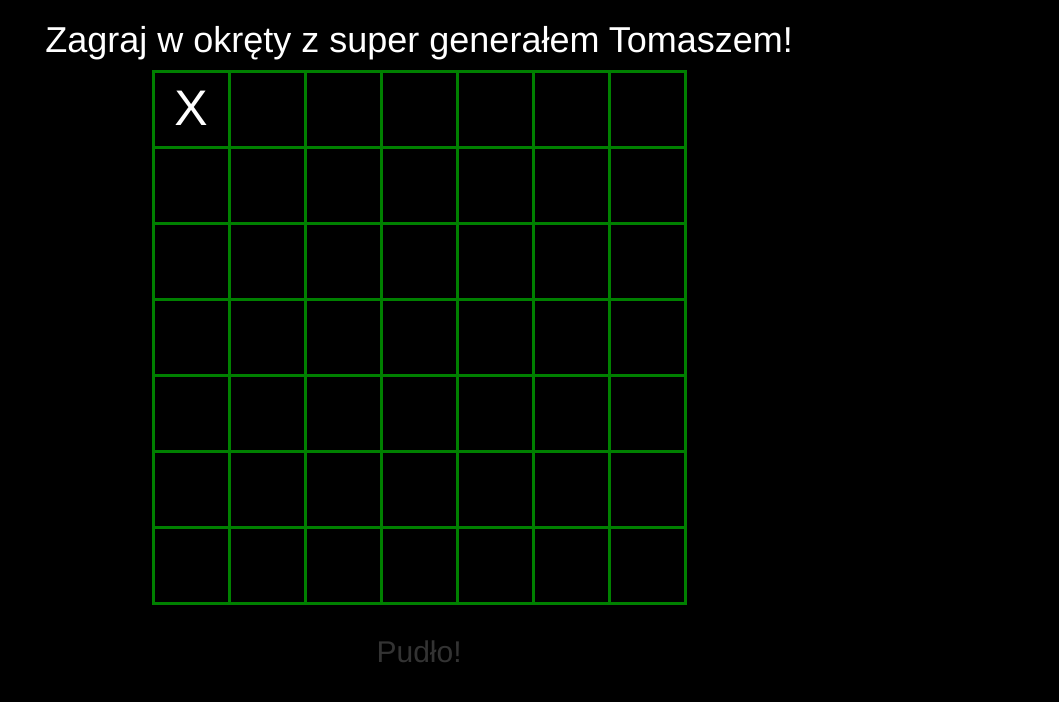
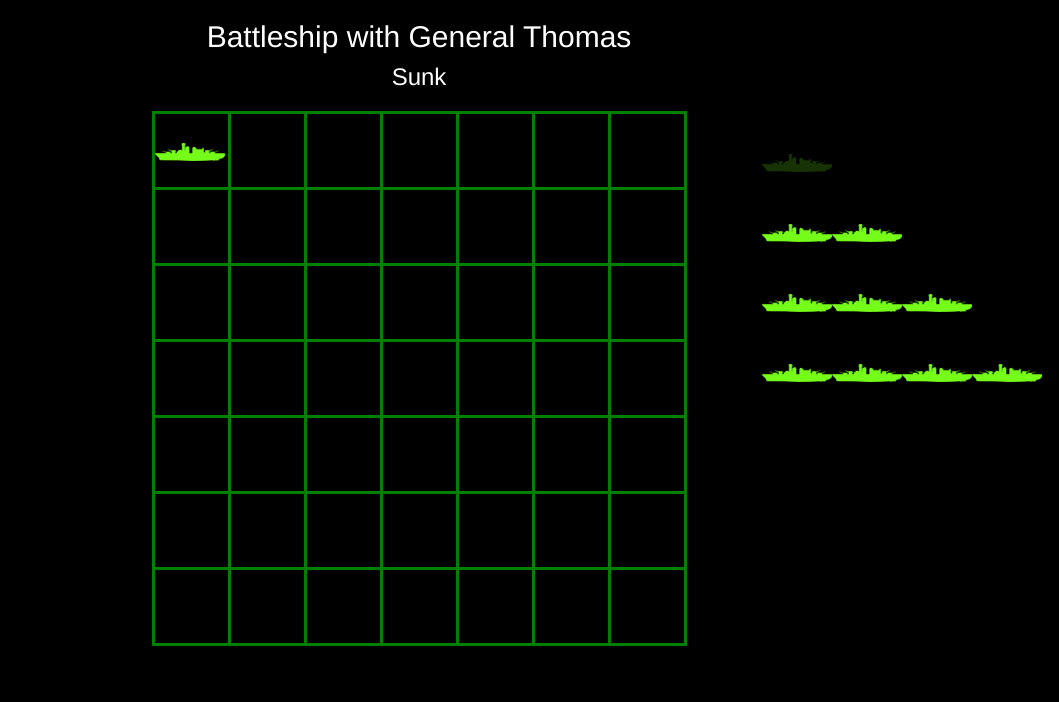
Before and after one commit to wysoki89/battleship, a plain HTML site: page index.html in a window 1280 px wide. Both pictures are taken after a click on the element 412 px from the left and 109 px from the top of the page. Shown: the whole page, without its empty margins (221-1280 px from the left). Drawn offline with nearby package versions, Linux system fonts and the light colour scheme.

Commit message:
avoid collision

```diff
--- a/battleship.css
+++ b/battleship.css
@@ -3,16 +3,22 @@ body {background-color: black}
 #mainText {color:white}
 #board table {margin:10px auto}
 #board td {border:3px solid;border-color:green;width:40px;height:40px}
-.hit img {width:37px}
+img {width:37px}
 .missed {color:white;text-align:center;font-size:25px}
+#ships div{margin-top:10px}
+.shipSunk{opacity:0.2}
 @media only screen and (min-width:72em){
 #board td {width:76px;height:76px}
-.hit img {width:70px}
+img {width:70px}
 .missed {font-size:50px}
+#ships div{margin-top:50px}
 }
 
 
 #mistakes p{font-size:25px}
 #divName {display:none; margin:0 auto}
 #btnName {width:100%}
-#results {display:none;}
+#results-container {display:none;}
+#gram {display:block;margin:0 auto}
+#results{margin-top:30px}
+#message{margin:1px auto}
--- a/battleship.js
+++ b/battleship.js
@@ -1,112 +1,244 @@
 //function adding coordinates to new object Coordinate
-function Coordinate (row,col){
+function Coordinate(row,col){
     this.row = row;
     this.col = col;
     this.isHit = false;
 }
 
-//object view with methods that are changing the user's view
+//object view with methods that are changing user's view
 var view = {
 
-    displayMessage: function(msg){
-        $('#message').html("");
-        setTimeout(function(){
-            $('#message').html(msg)},100)
+    // create board to play
+    createBoard: function(size){
+        for(i=0;i<size;i++){
+            $('#board table').append("<tr></tr>");
+            for(j=0;j<size;j++){
+                $('#board table tr').eq(i).append("<td></td>");
+            }
+        }
     },
 
-    displayHit: function(cell){
-
-    $('td').eq(cell.row*7+cell.col).addClass("hit");
-    $('td').eq(cell.row*7+cell.col).html('<img src="ship.png">');
+    // display message hit or missed after clicking td
+	displayMessage: function(msg){
+        $('#message').css({ "color": "black"});
+        setTimeout(function(){
+            $('#message').html(msg)
+        },100);
+        $('#message').css({ "color": "white"});
     },
 
+    // display ship after hit
+    displayHit: function(cell){
+    $('#board td').eq(cell.row*7+cell.col).addClass("hit");
+    $('#board td').eq(cell.row*7+cell.col).html('<img src="ship.png">');
+    },
+
+    // display miss after missed
     displayMiss: function(cell){
-        if(!$('td').eq(cell.row*7+cell.col).hasClass("hit"))
+        if(!$('#board td').eq(cell.row*7+cell.col).hasClass("hit"))
         {
-            $('td').eq(cell.row*7+cell.col).html("X");
-            $('td').eq(cell.row*7+cell.col).addClass("missed");
+            $('#board td').eq(cell.row*7+cell.col).html("X");
+            $('#board td').eq(cell.row*7+cell.col).addClass("missed");
         }
+    },
+
+    //sink ship - change opacity of sunk ship on side
+    sinkShip: function(shipNumber){
+        $('#ships div').eq(shipNumber).addClass("shipSunk");
+    },
+
+    // display number of mistakes and message of winning, hide board and ships and display next step
+    win: function(){
+        $('#mistakes p').html('Number of mistakes: ' + controller.noMistakes);
+            this.displayMessage("You won!");
+            setTimeout(function(){
+                $('#board').hide();
+                $('#ships').hide();
+                $('#divName').show();
+            },3000);
+    },
+
+    // restart view
+	restart: function(){
+        $('#results-container').hide();
+        $('#board').show();
+        $('#mistakes p').html("");
+        $('input').val("");
+        $('#board td').html("");
+        $('#board td').removeClass("hit");
+        $('#board td').removeClass("missed");
+		model.ships.forEach(function(item,index){
+			$('#ships').append("<div></div>");
+			var shipIndex = index;
+				item.positions.forEach(function(item,index){
+					$('#ships div').eq(shipIndex).append('<img src="ship.png">');
+				});
+		});
     }
+
 };
 
+//object model with methods that are changing model
 var model = {
-    boardSize: 7,
-    numShips: 4,
-    shipsSunk:0,
-    //function adding parameters to new object Ship
+    boardSize:7,
     ships:[],
-    makeShip: function (size){
+    makeShip: function(size){
+        this.positions=[];
         this.size = size;
-        this.SetPositions = function(shipSize)
+        this.hits=0;
+    },
+
+    // set random positions of each ship
+    setPositions: function()
         {
-        var tempPositions = [];
-
-        tempPositions[0]= new Coordinate (Math.floor((Math.random()*(8-shipSize))), Math.floor((Math.random()*(8-shipSize))));//maximum position of first location of the ship
+        this.ships.forEach(function(item){ //for each ship
+            do{
+            item.positions[0]= new Coordinate (Math.floor((Math.random()*(8-item.size))), Math.floor((Math.random()*(8-item.size))));//maximum position of first location of the ship
             if ( Math.random() > 0.5) // horizontal
             {
-            for (i=1; i < shipSize; i++)
+                // create next positions
+                for (i=1; i < item.size; i++)
                 {
-                tempPositions[i]= new Coordinate(tempPositions[i-1].row, tempPositions[i-1].col + 1);
+                    item.positions[i]= new Coordinate(item.positions[i-1].row, item.positions[i-1].col + 1);
                 }
             }
             else //vertical
             {
-            for (i=1; i < shipSize; i++)
+                // create next positions
+                for (i=1; i < item.size; i++)
                 {
-                tempPositions[i]= new Coordinate(tempPositions[i-1].row + 1, tempPositions[i-1].col);
-                tempPositions.isHit = false;
+                    item.positions[i]= new Coordinate(item.positions[i-1].row + 1, item.positions[i-1].col);
                 }
             }
-        return tempPositions;
             }
-        this.positions = this.SetPositions(this.size);
+            while(model.collision(item)>item.size); //if number of collisions is greater than ship's size - create positions again
+            });
+        },
+
+    // outputs number of collisions
+    collision: function(ship){
+        var collisions=0;
+        this.ships.forEach(function(item){ //for each existing ship
+            item.positions.forEach(function(item){ // for each position in existing ship
+                var checkedPosition = item;
+                ship.positions.forEach(function(item){ //check each position of new ship
+                    if(checkedPosition.col===item.col && checkedPosition.row===item.row){
+                        collisions++;
+                      }
+                });
+            });
+        });
+        return collisions;
+    },
+
+    // check if ship should sink
+    isSunk: function(ship){
+    if(ship.hits===ship.size)
+        {
+        view.sinkShip(model.ships.indexOf(ship));
+        view.displayMessage("Sunk");
+        }
+    },
+
+    // restart model
+    restart: function(){
+        this.ships.forEach(function(item) { //for each ship
+        item.positions.forEach(function(item){ //for each position in current ship
+            item.isHit = false;
+        });
+    });
     }
 };
 
-// model.ships = [new model.makeShip(1),new model.makeShip(2),new model.makeShip(3),new model.makeShip(4)];
+// creating ships and theit positions
 model.ships = [new model.makeShip(1),new model.makeShip(2),new model.makeShip(3),new model.makeShip(4)];
-model.fire = function(){
-             var currentHits = hits;
-             var shotCell = this;
-             shotCell.col = $(this).index();
-             shotCell.row = $(this).parent().index();
-             model.ships.forEach(function(item) { //for each ship
+model.setPositions();
+
+//checks if the ship is hit
+model.fire = function(col,row){
+             var currentHits = controller.hits;
+             var shotCell = {};
+             shotCell.col = col;
+             shotCell.row = row;
+             model.ships.forEach(function(item,index) { //for each ship
                     var currentShip = item;
+                    var currentShipNumber = index;
                     item.positions.forEach(function(item,index){ //for each position in current ship
                         if( (shotCell.col === item.col) && (shotCell.row === item.row) && (currentShip.positions[index].isHit===false))
                         {
                             currentShip.positions[index].isHit=true;
-                            hits++;
+                            controller.hits++;
                             view.displayHit(shotCell);
-                            view.displayMessage("Trafiłeś!");
+                            view.displayMessage("Hit!");
+                            currentShip.hits++;
+                            model.isSunk(currentShip);
                         }
                     });
              });
-             if (hits === currentHits) //if there wasn't made another hit
+             if (controller.hits === currentHits) //if there wasn't made another hit
              {
                      view.displayMiss(shotCell);
-                     view.displayMessage("Pudło!");
-             }
-            guesses++;
-            if (hits === model.ships[0].size + model.ships[1].size + model.ships[2].size + model.ships[3].size)
+                     view.displayMessage("Missed!");
+             };
+             controller.isWin();
+};
+
+// controller joins view and model
+var controller = {
+    // gives data to model and increase number of guesses
+    processGuess: function(col,row){
+        this.guesses++;
+        model.fire(col,row);
+    },
+    // restart controller
+    restart:function(){
+        this.noMistakes = 0;
+        this.hits = 0;
+        this.guesses = 0;
+    },
+    // check if number of hits = number of ship's positions
+    isWin:function(){
+        if (this.hits === model.ships[0].size + model.ships[1].size + model.ships[2].size + model.ships[3].size)
             {
-            noMistakes = guesses-(model.ships[0].size + model.ships[1].size + model.ships[2].size + model.ships[3].size);
-            $('#mistakes p').html('Ilość błędów: ' + noMistakes);
-            view.displayMessage("Wygrałeś!");
-            $('table').hide();
-            $('#divName').show();
+            this.noMistakes = this.guesses-(model.ships[0].size + model.ships[1].size + model.ships[2].size + model.ships[3].size);
+            view.win();
             }
     }
-//!!! dodaj do funkcji setPositions sprawdzenie czy już nie ma takiego statku! - tylko nie wiem jak
+}
+view.createBoard(model.boardSize);
+controller.restart();
+model.restart();
+view.restart();
+// gives location of hit after clicking on td
+$('#board td').on('click', function(){
+    if(!$(this).hasClass("guess")){
+        $(this).addClass("guess");
+        controller.processGuess($(this).index(), $(this).parent().index());
+    }
+});
 
-var noMistakes = 0;
-var hits = 0;
-var guesses = 0;
-
-$('td').on('click', model.fire);
+// input user's name action
 $('#btnName').on('click', function(){
     $('#divName').hide();
-    $('#results').show();
-    $('#results').append('<tr><td>' + $('input').val() + '</td><td>' + noMistakes + '</td></tr>')
-    $('#results tr').addClass('table table-striped');
+    $('#results-container').show();
 });
+
+// play again action
+$('#play').on('click', function(){
+    view.restart();
+    model.restart();
+    view.displayMessage("");
+});
+
+//initialize data for winer's table and add new user after clicking button
+var myModule = angular.module('myModule', []);
+myModule.controller('myController', function myController($scope){
+        $scope.users = [
+        {name:'Generał Tomasz', mistakes:0},
+        {name:'Marek12', mistakes:15},
+        {name:'elcia', mistakes:4},
+        ];
+		$scope.addUser = function(){
+			$scope.users.push({'name':$('input').val(), 'mistakes':controller.noMistakes});
+		};
+    });
--- a/index.html
+++ b/index.html
@@ -14,8 +14,7 @@
 <!-- Optional theme -->
 <link rel="stylesheet" href="https://maxcdn.bootstrapcdn.com/bootstrap/3.3.6/css/bootstrap-theme.min.css" integrity="sha384-fLW2N01lMqjakBkx3l/M9EahuwpSfeNvV63J5ezn3uZzapT0u7EYsXMjQV+0En5r" crossorigin="anonymous">
 <link rel="stylesheet" href="battleship.css" type="text/css">
-
-
+<script src="https://ajax.googleapis.com/ajax/libs/angularjs/1.5.6/angular.min.js"></script>
 <!--[if lt IE 9]>
     <script src="bower_components/html5shiv/dist/html5shiv.js"></script>
 <![endif]-->
@@ -23,104 +22,54 @@
 </head>
 
 
-<body>
-<h1 class="text-center" id="mainText">Zagraj w okręty z super generałem Tomaszem!</h1>
+<body data-ng-app="myModule">
+<h2 class="text-center" id="mainText">Battleship with General Thomas</h2>
 
-<div id="board">
-        <table>
-                <tr>
-                    <td></td>
-                    <td></td>
-                    <td></td>
-                    <td></td>
-                    <td></td>
-                    <td></td>
-                    <td></td>
-                </tr>
-                <tr>
-                    <td></td>
-                    <td></td>
-                    <td></td>
-                    <td></td>
-                    <td></td>
-                    <td></td>
-                    <td></td>
-                </tr>
-                <tr>
-                    <td></td>
-                    <td></td>
-                    <td></td>
-                    <td></td>
-                    <td></td>
-                    <td></td>
-                    <td></td>
-                </tr>
-                <tr>
-                    <td></td>
-                    <td></td>
-                    <td></td>
-                    <td></td>
-                    <td></td>
-                    <td></td>
-                    <td></td>
-                </tr>
-                <tr>
-                    <td></td>
-                    <td></td>
-                    <td></td>
-                    <td></td>
-                    <td></td>
-                    <td></td>
-                    <td></td>
-                </tr>
-                <tr>
-                    <td></td>
-                    <td></td>
-                    <td></td>
-                    <td></td>
-                    <td></td>
-                    <td></td>
-                    <td></td>
-                </tr>
-                <tr>
-
-                    <td></td>
-                    <td></td>
-                    <td></td>
-                    <td></td>
-                    <td></td>
-                    <td></td>
-                    <td></td>
-                </tr>
-
-        </table>
-</div>
-
-<div class"row">
+<div class"row" data-ng-controller="myController">
     <div class="col-md-4 col-md-offset-4">
-    <h2 class ="h2 text-center" id="message"></h2>
+    <h3 class ="h3 text-center" id="message"></h3>
     <div id ="mistakes" class = "container-fluid">
     <p class="text-center"></p>
     </div>
 
     <div class="input-group" id="divName">
-    <span class="input-group-btn">
-        <button class="btn btn-default" type="button" id="btnName">Dodaj do tabeli wyników</button>
-    </span>
-    <input type="text" class="form-control text-center" placeholder="Username" aria-describedby="name" >
+        <span class="input-group-btn">
+            <button class="btn btn-default" type="button" id="btnName" ng-click="addUser()">Add me to the winner's table</button>
+        </span>
+        <input type="text" class="form-control text-center" placeholder="Username" aria-describedby="name" >
     </div>
+    <div id="results-container" >
+    <div class="input-group">
+        <span class="input-group-addon" id="basic-addon1">Find a friend</span>
+        <input type="text" class="form-control" placeholder="Username" ng-model="username" aria-describedby="basic-addon1">
+    </div>
+
     <table id="results" class="table table-striped text-center">
     <tr>
         <td>Nick</td>
-        <td>Ilosc bledow</td>
+        <td>Mistakes</td>
+    </tr>
+    <tr class="table table-striped" data-ng-repeat="user in users | filter:username | orderBy:'mistakes'">
+        <td > {{user.name}}</td> <td>{{user.mistakes}}</td>
     </tr>
     </table>
+    <button id="play" type="button" class="btn btn-primary">Play again!</button>
+    </div>
 </div>
 </div>
 
+<div class="row">
+	<div id="board" class="col-md-6 col-md-offset-3">
+            <table></table>
+    </div>
+    <div class="col-md-3">
+		<div id="ships"></div>
+	</div>
+</div>
+
+
 
 <script type="text/javascript" src="https://ajax.googleapis.com/ajax/libs/jquery/2.2.0/jquery.min.js"></script>
-<script src="lodash.js"></script>
 <script type="text/javascript" src="battleship.js"></script>
 <!-- Latest compiled and minified JavaScript -->
 <script src="https://maxcdn.bootstrapcdn.com/bootstrap/3.3.6/js/bootstrap.min.js" integrity="sha384-0mSbJDEHialfmuBBQP6A4Qrprq5OVfW37PRR3j5ELqxss1yVqOtnepnHVP9aJ7xS" crossorigin="anonymous"></script>
```
Also changed, not shown: README.md. Lines whose indentation alone changed are shown as unchanged.
